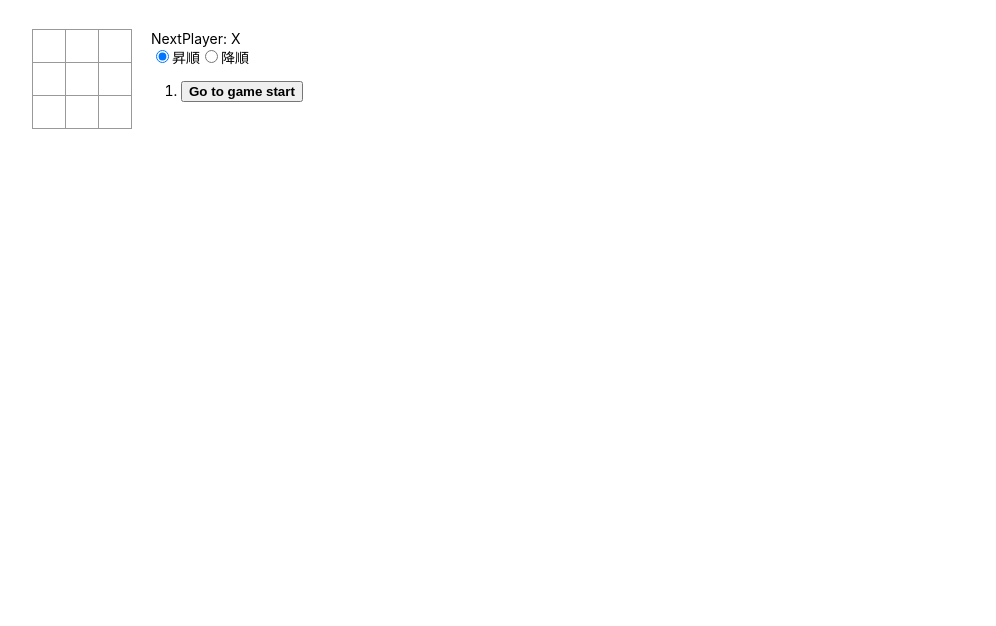
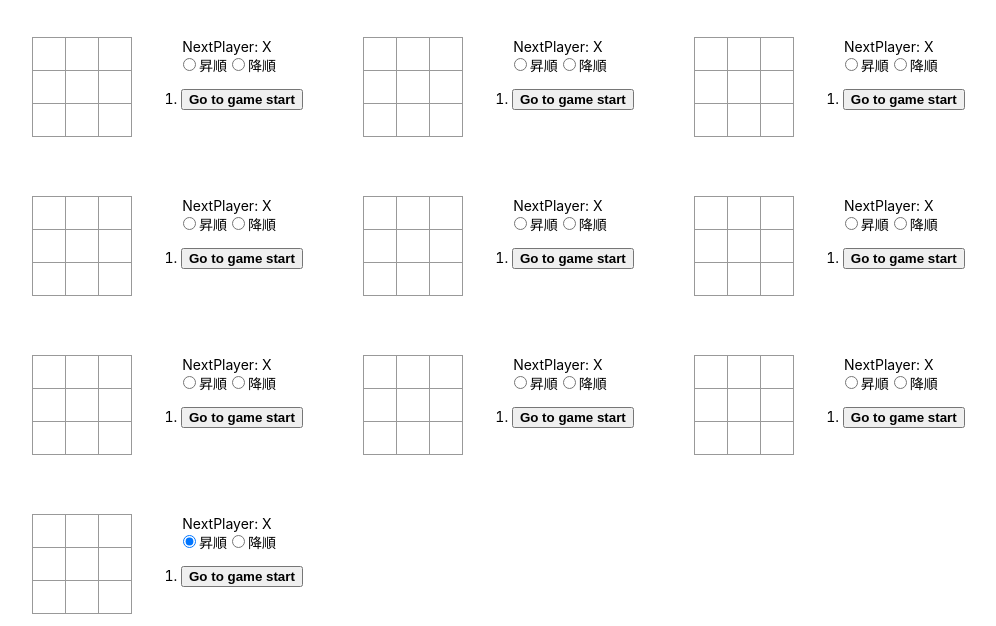
Before and after one commit to hwld/react-sample, a React (Create React App) app: page / in a window 1280 px wide. Shown: the top 626 px of the page, without its empty margins (6-1002 px from the left). Built offline with nearby package versions, Linux system fonts and the light colour scheme.

Commit message:
Add Redux, Redux ToolKit

```diff
--- a/package.json
+++ b/package.json
@@ -3,6 +3,7 @@
   "version": "0.1.0",
   "private": true,
   "dependencies": {
+    "@reduxjs/toolkit": "^1.2.2",
     "@testing-library/jest-dom": "^4.2.4",
     "@testing-library/react": "^9.4.0",
     "@types/jest": "24.0.24",
@@ -14,6 +15,7 @@
     "lint-staged": "^9.5.0",
     "react": "^16.12.0",
     "react-dom": "^16.12.0",
+    "react-redux": "^7.1.3",
     "react-scripts": "3.3.0",
     "typescript": "3.7.4"
   },
--- a/src/App.css
+++ b/src/App.css
@@ -1,5 +1,7 @@
 .App {
-  text-align: center;
+  display: flex;
+  flex-wrap: wrap;
+  text-align: center
 }
 
 .App-logo {
--- a/src/App.tsx
+++ b/src/App.tsx
@@ -3,7 +3,20 @@ import './App.css';
 import Game from 'components/Game';
 
 const App: React.FC = () => {
-  return <Game />;
+  return (
+    <div className="App">
+      <Game />
+      <Game />
+      <Game />
+      <Game />
+      <Game />
+      <Game />
+      <Game />
+      <Game />
+      <Game />
+      <Game />
+    </div>
+  );
 };
 
 export default App;
--- a/src/components/Game.tsx
+++ b/src/components/Game.tsx
@@ -24,7 +24,6 @@ const Game: React.FC = () => {
     stepNumber: 0,
     xIsNext: true,
   });
-
   const history = state.history.slice(0, state.stepNumber + 1);
   const current = history[history.length - 1];
   const gameStatus = calculateGameStatus(current.squares);
@@ -39,15 +38,12 @@ const Game: React.FC = () => {
 
   const handleClick = (i: number) => {
     const squares = current.squares.slice();
-
     if (gameStatus.isFinish || squares[i]) {
       return;
     }
-
     squares[i] = state.xIsNext ? 'X' : 'O';
     const col = (i % 3) + 1;
     const row = Math.floor(i / 3) + 1;
-
     setState(prevState => ({
       ...prevState,
       history: history.concat([
```
Also changed, not shown: 1 other file (tests, documents, lock files or other folders).
